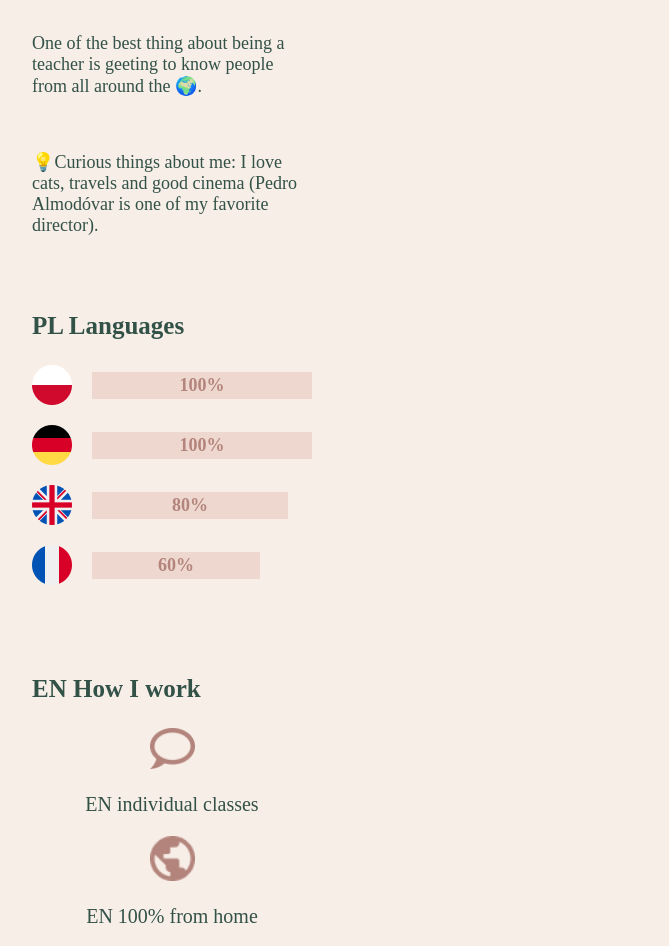
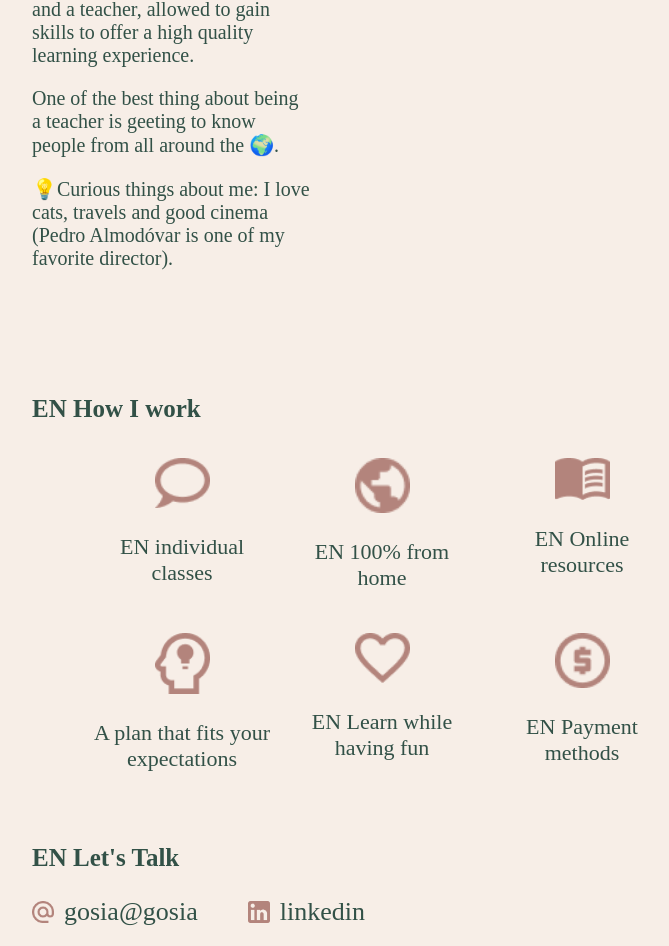
Before and after one commit to chiaradiaz1991/language-teacher-web, a Vue app: page / in a window 1280 px wide. Shown: the part 848-1794 px from the top of the page, without its empty margins (8-677 px from the left). Built offline with nearby package versions, Linux system fonts and the light colour scheme.

Commit message:
added tablet responsive

```diff
--- a/src/App.vue
+++ b/src/App.vue
@@ -74,4 +74,11 @@ a:hover {
 a:active {
   color: #B3847C;
 }
+
+@media (min-width: 768px) {
+  .content-container {
+    display: flex;
+    flex-direction: row;
+  }
+}
 </style>
--- a/src/components/AboutMe/AboutMe.vue
+++ b/src/components/AboutMe/AboutMe.vue
@@ -32,5 +32,12 @@ h3 {
 p{
   font-size: 18px;
 }
-
+@media (min-width: 768px) {
+  br {
+    display: none;
+  }
+  p {
+    font-size: 20px;
+  }
+}
 </style>
--- a/src/components/Contact/Contact.vue
+++ b/src/components/Contact/Contact.vue
@@ -54,4 +54,18 @@ a:active {
   flex-direction: row;
   margin-bottom: 15px;
 }
+@media (min-width: 768px) {
+  .contact-container {
+    padding-top: 0px;
+  }
+  .container {
+    width: 700px;
+    display: flex;
+    flex-direction: row;
+    justify-content: flex-start;
+  }
+  .icon-container {
+    margin-right: 50px;
+  }
+}
 </style>
--- a/src/components/Header/Header.vue
+++ b/src/components/Header/Header.vue
@@ -36,9 +36,9 @@ p {
   margin: auto;
   padding: 3px;
 }
-/* @media (max-width: 425px) {
-  .header-image {
-    width: 300px;
+@media (min-width: 768px) {
+  p {
+    font-size: 30px;
   }
-} */
+}
 </style>
--- a/src/components/HowIWork/HowIWork.vue
+++ b/src/components/HowIWork/HowIWork.vue
@@ -55,4 +55,28 @@ h3 {
 p{
   font-size: 20px;
 }
+@media (min-width: 768px) {
+  .how-container {
+  padding-top: 0px;
+  width: 700px;
+  display: flex;
+  flex-wrap: wrap;
+  justify-content: space-between;
+  }
+  p {
+    font-size: 22px;
+    width: 180px;
+  }
+  .icon-container {
+    display: flex;
+    flex-wrap: wrap;
+    justify-content: center;
+  }
+  .img {
+  width: 55px;
+  }
+  .icon {
+  margin: 10px;
+  }
+}
 </style>
--- a/src/components/SrollTop/ScrollTop.vue
+++ b/src/components/SrollTop/ScrollTop.vue
@@ -47,6 +47,7 @@ img {
   box-shadow: 0px 4px 10px rgba(116, 78, 153, 0.2);
   border-radius: 50%;
   margin-bottom: 30px;
+  width: 50px;
 }
 @keyframes appear {
   0% {
@@ -59,4 +60,9 @@ img {
     opacity: 1;
   }
 }
+@media (min-width: 768px) {
+  .bottom-right {
+    display: none;
+  }
+}
 </style>
```
Also changed, not shown: src/assets/scrollButton.png.
